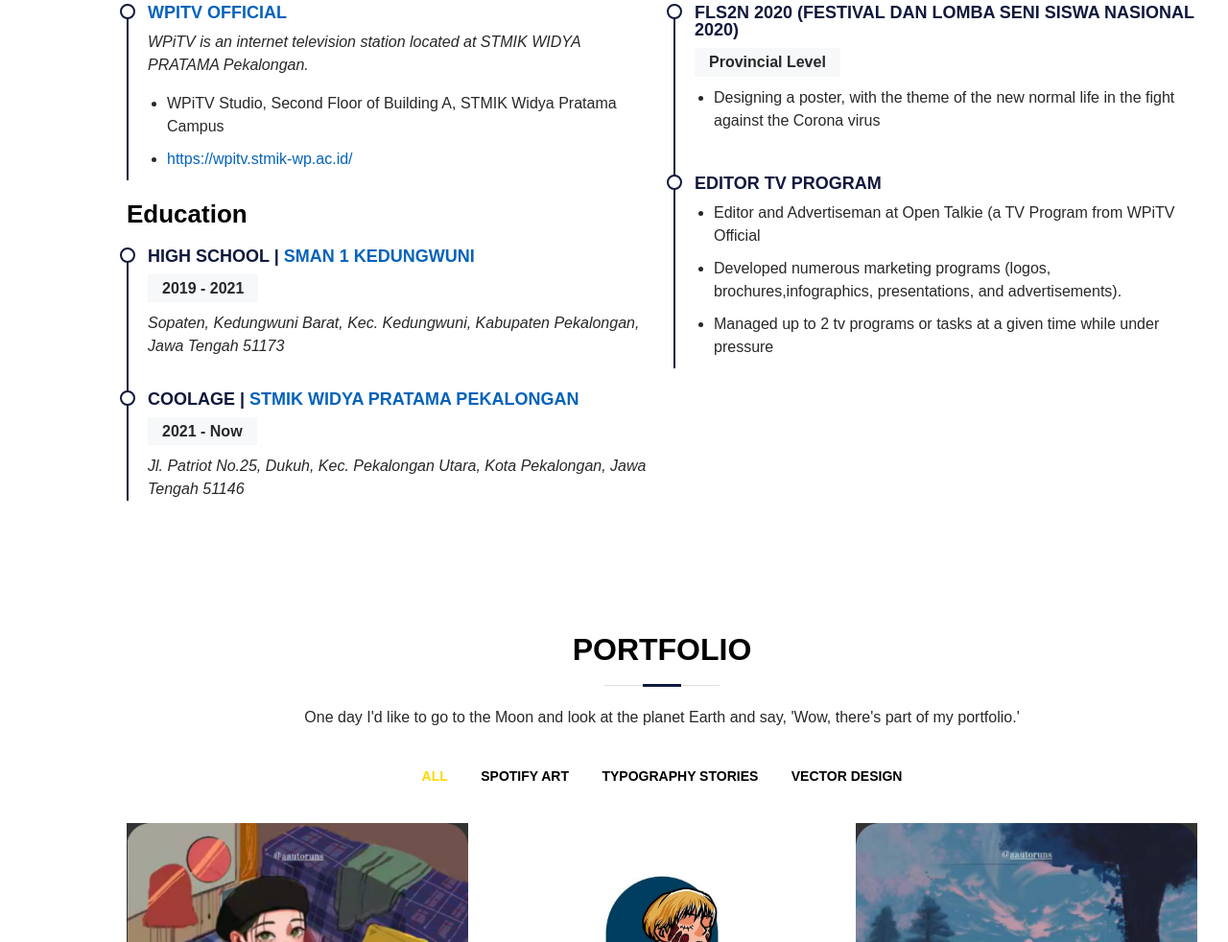
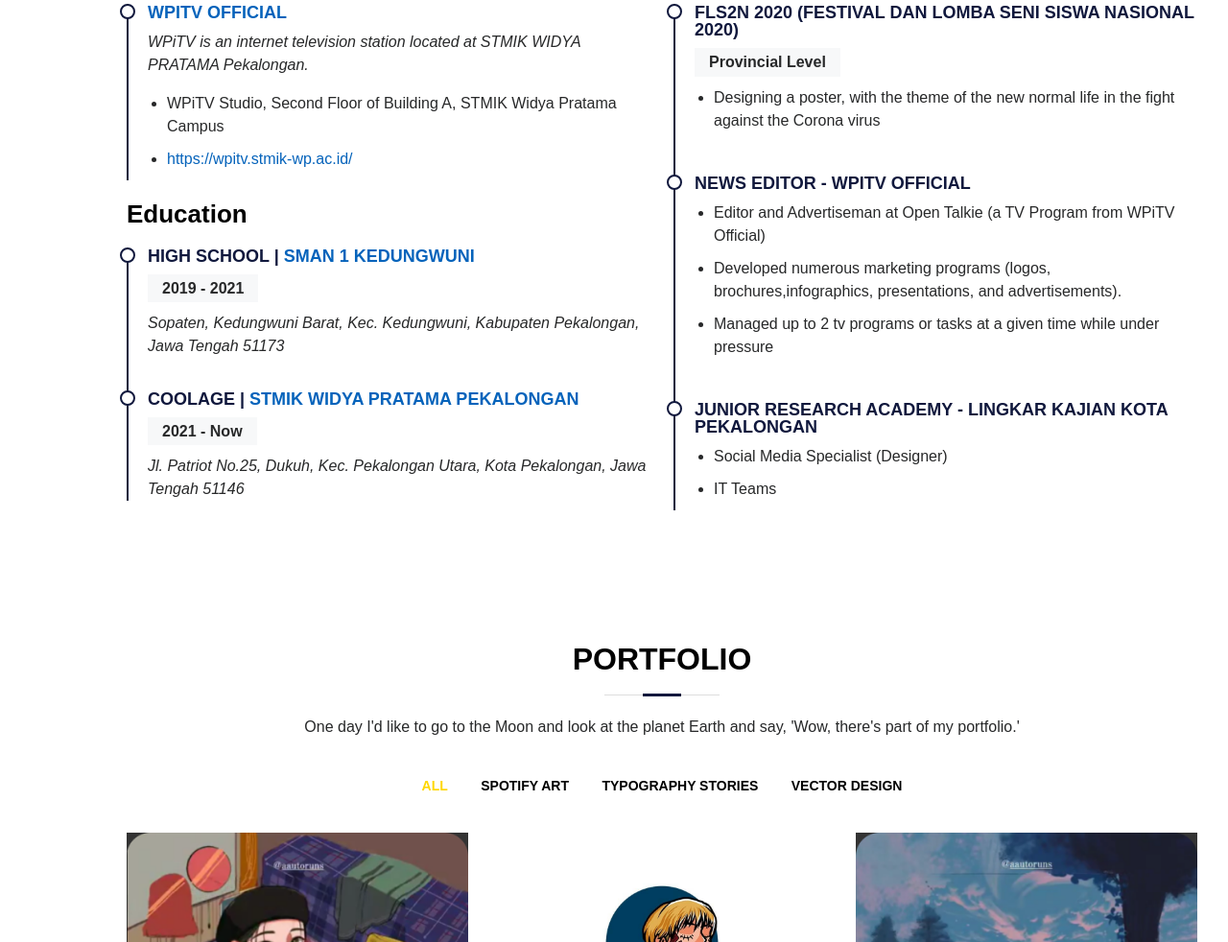
Before and after one commit to aautoruns/portfolio, a plain HTML site: page index.html in a window 1280 px wide. Shown: the part 2296-3278 px from the top of the page at 96% size. Drawn offline with nearby package versions, Linux system fonts and the light colour scheme.

Commit message:
Tambah Exp

```diff
--- a/index.html
+++ b/index.html
@@ -114,7 +114,7 @@
       </section>
       <!-- End About Section -->
 
-      <!-- ======= Facts Section ======= -->
+      <!-- ==Facts===== Facts Section ======= -->
       <section id="facts" class="facts">
         <div class="container" data-aos="fade-up">
           <div class="section-title"></div>
@@ -256,11 +256,18 @@
                 </ul>
               </div>
               <div class="resume-item">
-                <h4>Editor TV Program</h4>
+                <h4>News Editor - WPiTV Official</h4>
                 <ul>
-                  <li>Editor and Advertiseman at Open Talkie (a TV Program from WPiTV Official</li>
+                  <li>Editor and Advertiseman at Open Talkie (a TV Program from WPiTV Official)</li>
                   <li>Developed numerous marketing programs (logos, brochures,infographics, presentations, and advertisements).</li>
                   <li>Managed up to 2 tv programs or tasks at a given time while under pressure</li>
+                </ul>
+              </div>
+              <div class="resume-item">
+                <h4>Junior Research Academy - Lingkar Kajian Kota Pekalongan</h4>
+                <ul>
+                  <li>Social Media Specialist (Designer)</li>
+                  <li>IT Teams</li>
                 </ul>
               </div>
             </div>
```
